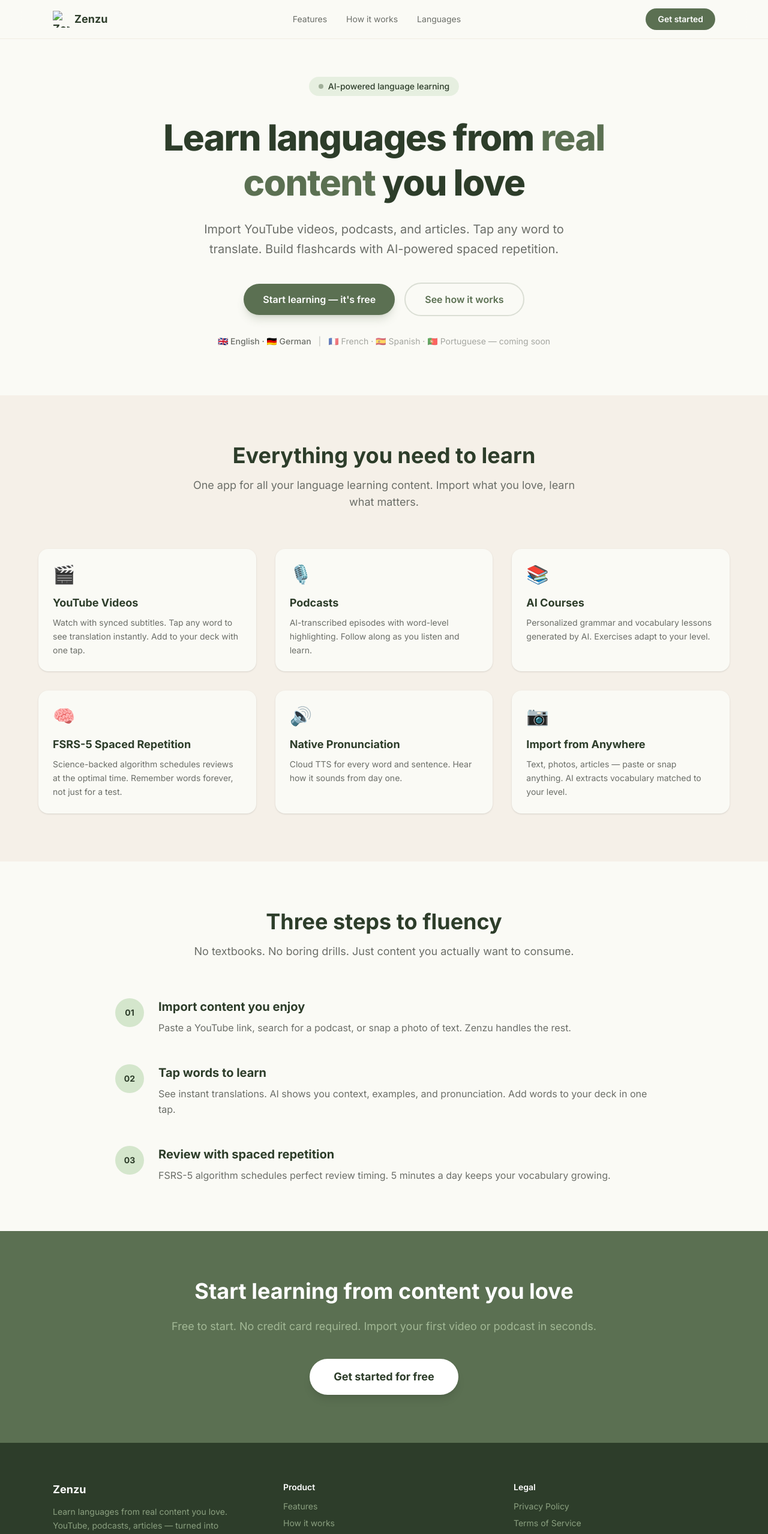
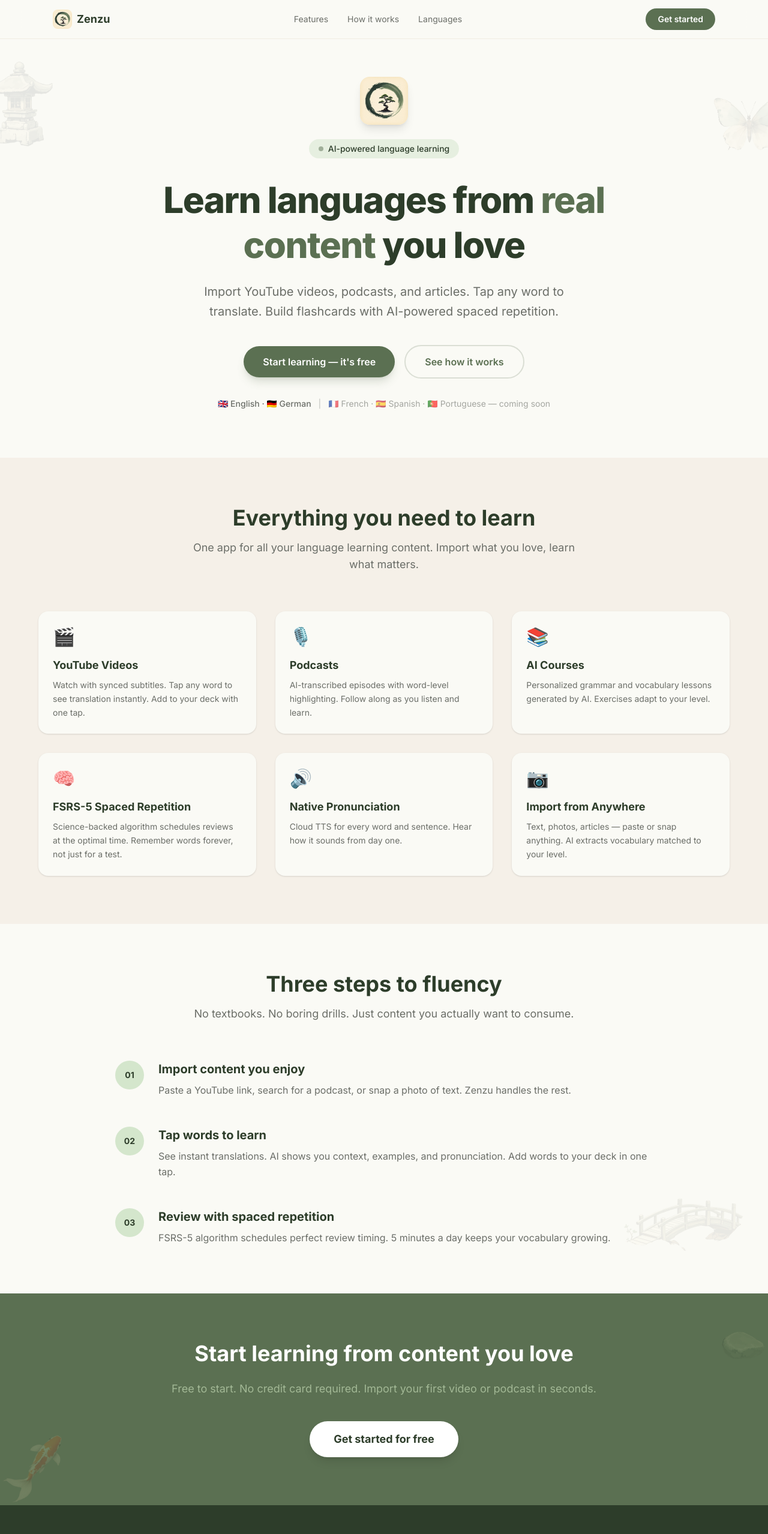
Before and after one commit to NBibikov/zenzu-landing, an Astro site: page / in a window 1280 px wide. Shown: the top 2557 px of the page at 60% size. Built offline with nearby package versions, Linux system fonts and the light colour scheme; Astro itself is replaced by a stand-in of ours.

Commit message:
feat: add zen graphics — icon, milestones as background decorations

```diff
--- a/src/components/blocks/CTA.astro
+++ b/src/components/blocks/CTA.astro
@@ -1,5 +1,7 @@
-<section class="py-20 px-6 bg-moss">
-  <div class="max-w-3xl mx-auto text-center">
+<section class="relative py-20 px-6 bg-moss overflow-hidden">
+  <img src="/koi.png" alt="" class="absolute -bottom-8 -left-8 w-48 opacity-15 pointer-events-none select-none" />
+  <img src="/stone.png" alt="" class="absolute -top-4 -right-8 w-36 opacity-10 pointer-events-none select-none" />
+  <div class="relative max-w-3xl mx-auto text-center">
     <h2 class="text-3xl md:text-4xl font-bold text-white mb-6">
       Start learning from content you love
     </h2>
--- a/src/components/blocks/Hero.astro
+++ b/src/components/blocks/Hero.astro
@@ -1,5 +1,12 @@
-<section class="pt-32 pb-20 px-6">
-  <div class="max-w-4xl mx-auto text-center">
+<section class="relative pt-32 pb-20 px-6 overflow-hidden">
+  <!-- Background decorations -->
+  <img src="/lantern.png" alt="" class="absolute top-20 -left-16 w-48 opacity-10 pointer-events-none select-none" />
+  <img src="/butterfly.png" alt="" class="absolute top-32 -right-12 w-40 opacity-10 pointer-events-none select-none" />
+
+  <div class="relative max-w-4xl mx-auto text-center">
+    <!-- Icon -->
+    <img src="/zenzu-icon.png" alt="Zenzu" class="w-20 h-20 mx-auto mb-6 rounded-2xl shadow-lg" />
+
     <!-- Badge -->
     <div class="inline-flex items-center gap-2 bg-moss-container/50 text-moss-dark px-4 py-1.5 rounded-full text-sm font-medium mb-8">
       <span class="w-2 h-2 bg-moss rounded-full animate-pulse"></span>
--- a/src/components/blocks/HowItWorks.astro
+++ b/src/components/blocks/HowItWorks.astro
@@ -18,8 +18,9 @@
 ]
 ---
 
-<section id="how-it-works" class="py-20 px-6">
-  <div class="max-w-4xl mx-auto">
+<section id="how-it-works" class="relative py-20 px-6">
+  <img src="/bridge.png" alt="" class="absolute bottom-0 right-0 w-64 opacity-8 pointer-events-none select-none" />
+  <div class="relative max-w-4xl mx-auto">
     <div class="text-center mb-16">
       <h2 class="text-3xl md:text-4xl font-bold text-moss-dark mb-4">
         Three steps to fluency
--- a/src/components/layout/Header.astro
+++ b/src/components/layout/Header.astro
@@ -10,7 +10,7 @@
   <nav class="max-w-6xl mx-auto px-6 h-16 flex items-center justify-between">
     <!-- Logo -->
     <a href="/" class="flex items-center gap-2 font-bold text-lg text-moss-dark">
-      <img src="/favicon.png" alt="Zenzu" class="w-7 h-7" />
+      <img src="/zenzu-icon.png" alt="Zenzu" class="w-8 h-8 rounded-lg" />
       Zenzu
     </a>
 
--- a/src/layouts/BaseLayout.astro
+++ b/src/layouts/BaseLayout.astro
@@ -43,7 +43,8 @@
     <meta name="twitter:image" content={new URL(ogImage, Astro.site)} />
 
     <!-- Favicon -->
-    <link rel="icon" type="image/png" href="/favicon.png" />
+    <link rel="icon" type="image/png" href="/zenzu-icon.png" />
+    <link rel="apple-touch-icon" href="/zenzu-icon.png" />
 
     <!-- Font: Inter -->
     <link rel="preconnect" href="https://fonts.googleapis.com" />
```
Also changed, not shown: public/bridge.png (added), public/butterfly.png (added), public/favicon.png (added), public/koi.png (added), public/lantern.png (added), public/stone.png (added), public/zenzu-icon.png (added).
